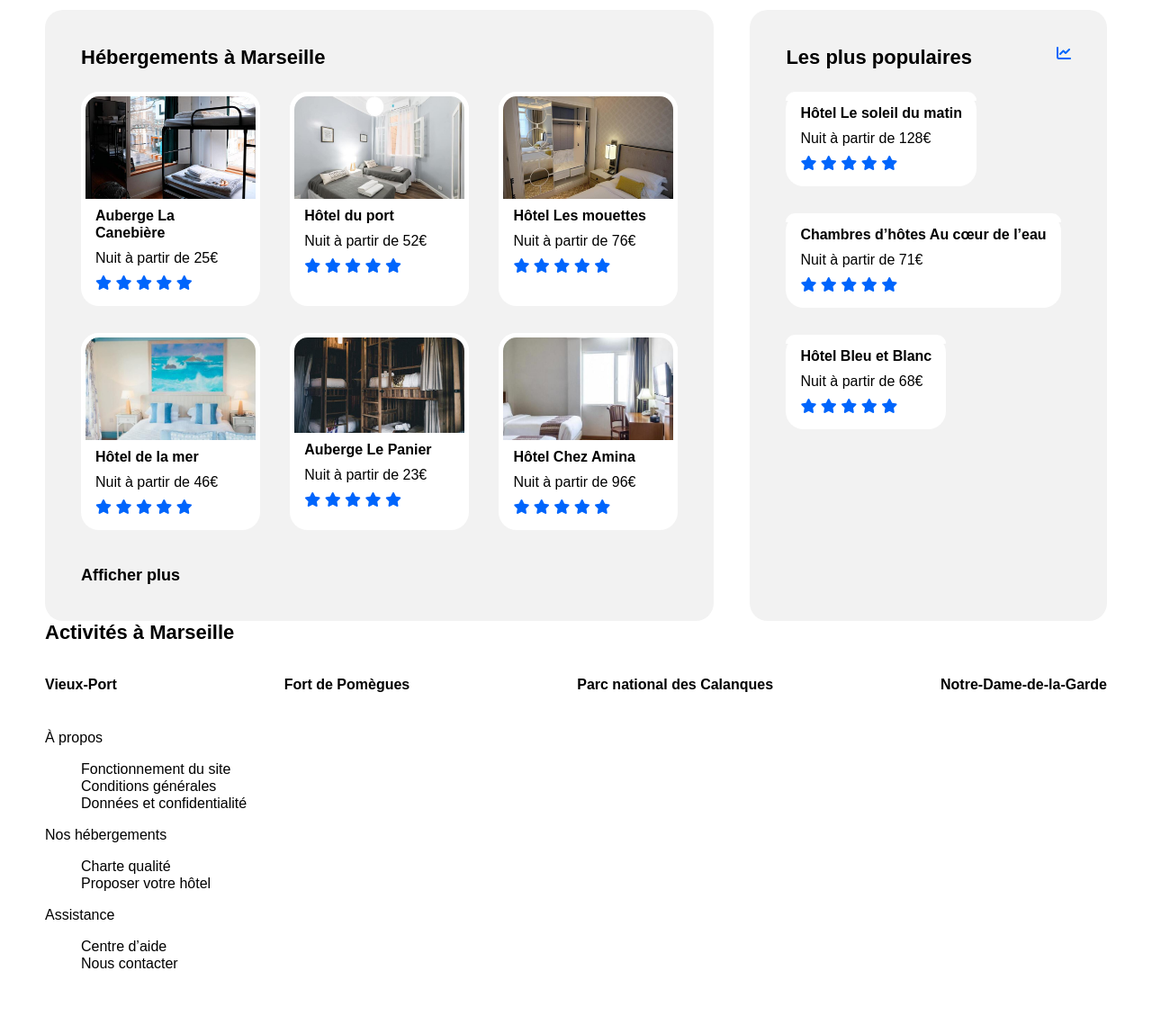
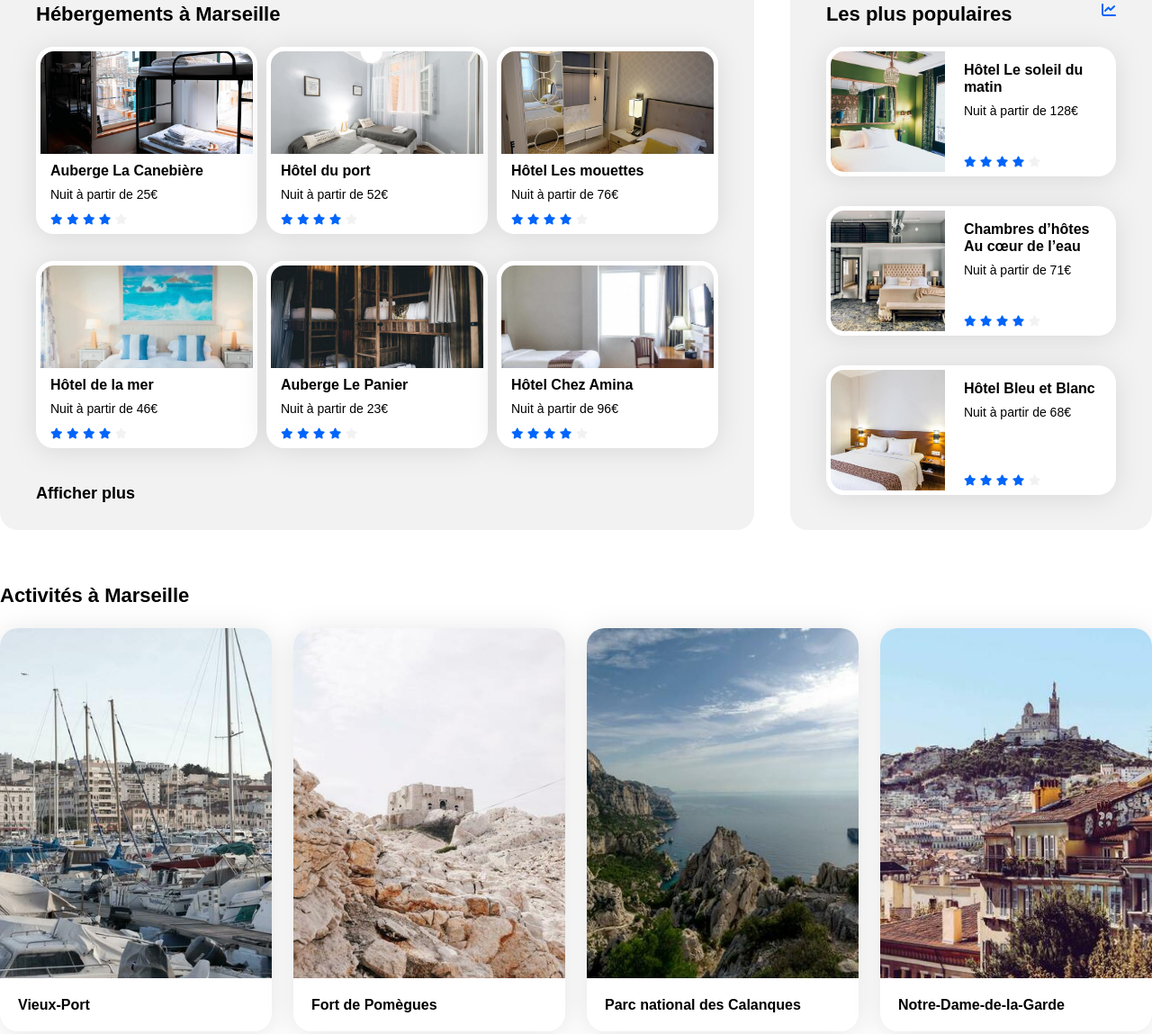
Before and after one commit to TomDvpmt/OC_DevWeb_P2_Booki, a plain HTML site: page index.html in a window 1280 px wide. Shown: the part 461-1610 px from the top of the page at 90% size. Before the commit the page ends 1557 px from the top, so only its background shows below. Drawn offline with Linux system fonts and the light colour scheme.

Commit message:
Desktop fini

```diff
--- a/index.html
+++ b/index.html
@@ -1,6 +1,9 @@
 <!DOCTYPE html>
 <html lang="fr">
     <head>
+        <meta charset="UTF-8">
+        <meta http-equiv="X-UA-Compatible" content="IE=edge">
+        <meta name="viewport" content="width=device-width, initial-scale=1.0">
         <link rel="stylesheet" href="style.css">
         <script src="https://kit.fontawesome.com/81b6c8a65c.js" crossorigin="anonymous"></script>
         <title>Booki</title>
@@ -62,13 +65,15 @@
             <section class="offers-section">
                 <div id="lodging" class="offers-section__lodging">
                     <h2>Hébergements à Marseille</h2>
-                    <div class="cards">
+                    <div class="cards cards--lodging">
                         <article class="card card--lodging">
                             <a href="#" class="card__link">
                                 <img class="card__img" src="./images/hebergements/4_small/marcus-loke-WQJvWU_HZFo-unsplash.jpg" alt="Auberge La Canebière">
                                 <div class="card__infos">
+                                    <div class="card__text">
                                         <h3>Auberge La Canebière</h3>
                                         <p>Nuit à partir de 25€</p>
+                                    </div>
                                     <p class="stars">
                                         <i class="fa-solid fa-star"></i>
                                         <i class="fa-solid fa-star"></i>
@@ -83,8 +88,10 @@
                             <a href="#" class="card__link">
                                 <img class="card__img" src="/images/hebergements/4_small/fred-kleber-gTbaxaVLvsg-unsplash.jpg" alt="Hôtel du port">
                                 <div class="card__infos">
+                                    <div class="card__text">
                                         <h3>Hôtel du port</h3>
                                         <p>Nuit à partir de 52€</p>
+                                    </div>
                                     <p class="stars">
                                         <i class="fa-solid fa-star"></i>
                                         <i class="fa-solid fa-star"></i>
@@ -99,8 +106,10 @@
                             <a href="#" class="card__link">
                                 <img class="card__img" src="/images/hebergements/4_small/reisetopia-B8WIgxA_PFU-unsplash.jpg" alt="Hôtel Les mouettes">
                                 <div class="card__infos">
+                                    <div class="card__text">
                                         <h3>Hôtel Les mouettes</h3>
                                         <p>Nuit à partir de 76€</p>
+                                    </div>
                                     <p class="stars">
                                         <i class="fa-solid fa-star"></i>
                                         <i class="fa-solid fa-star"></i>
@@ -115,8 +124,10 @@
                             <a href="#" class="card__link">
                                 <img class="card__img" src="/images/hebergements/4_small/annie-spratt-Eg1qcIitAuA-unsplash.jpg" alt="Hôtel de la mer">
                                 <div class="card__infos">
+                                    <div class="card__text">
                                         <h3>Hôtel de la mer</h3>
                                         <p>Nuit à partir de 46€</p>
+                                    </div>
                                     <p class="stars">
                                         <i class="fa-solid fa-star"></i>
                                         <i class="fa-solid fa-star"></i>
@@ -131,8 +142,10 @@
                             <a href="#" class="card__link">
                                 <img class="card__img" src="/images/hebergements/4_small/nicate-lee-kT-ZyaiwBe0-unsplash.jpg" alt="Auberge Le Panier">
                                 <div class="card__infos">
+                                    <div class="card__text">
                                         <h3>Auberge Le Panier</h3>
                                         <p>Nuit à partir de 23€</p>
+                                    </div>
                                     <p class="stars">
                                         <i class="fa-solid fa-star"></i>
                                         <i class="fa-solid fa-star"></i>
@@ -147,8 +160,10 @@
                             <a href="#" class="card__link">
                                 <img class="card__img" src="/images/hebergements/4_small/febrian-zakaria-M6S1WvfW68A-unsplash.jpg" alt="Hôtel Chez Amina">
                                 <div class="card__infos">
+                                    <div class="card__text">
                                         <h3>Hôtel Chez Amina</h3>
                                         <p>Nuit à partir de 96€</p>
+                                    </div>
                                     <p class="stars">
                                         <i class="fa-solid fa-star"></i>
                                         <i class="fa-solid fa-star"></i>
@@ -167,13 +182,15 @@
                         <h2>Les plus populaires</h2>
                         <i class="fa-solid fa-chart-line"></i>
                     </div>
-                    <div class="cards">
+                    <div class="cards cards--popular">
                         <article class="card card--popular">
                             <a href="#" class="card__link">
-                                <img class="card__img" src="" alt="">
+                                <img class="card__img" src="/images/hebergements/4_small/emile-guillemot-Bj_rcSC5XfE-unsplash.jpg" alt="Hôtel Le soleil du matin">
                                 <div class="card__infos">
+                                    <div class="card__text">
                                         <h3>Hôtel Le soleil du matin</h3>
                                         <p>Nuit à partir de 128€</p>
+                                    </div>
                                     <p class="stars">
                                         <i class="fa-solid fa-star"></i>
                                         <i class="fa-solid fa-star"></i>
@@ -186,10 +203,12 @@
                         </article>
                         <article class="card card--popular">
                             <a href="#" class="card__link">
-                                <img class="card__img" src="" alt="">
+                                <img class="card__img" src="/images/hebergements/4_small/aw-creative-VGs8z60yT2c-unsplash.jpg" alt="Chambres d’hôtes Au cœur de l’eau">
                                 <div class="card__infos">
+                                    <div class="card__text">
                                         <h3>Chambres d’hôtes Au cœur de l’eau</h3>
                                         <p>Nuit à partir de 71€</p>
+                                    </div>
                                     <p class="stars">
                                         <i class="fa-solid fa-star"></i>
                                         <i class="fa-solid fa-star"></i>
@@ -202,10 +221,12 @@
                         </article>
                         <article class="card card--popular">
                             <a href="#" class="card__link">
-                                <img class="card__img" src="" alt="">
+                                <img class="card__img" src="/images/hebergements/4_small/febrian-zakaria-sjvU0THccQA-unsplash.jpg" alt="Hôtel Bleu et Blanc">
                                 <div class="card__infos">
+                                    <div class="card__text">
                                         <h3>Hôtel Bleu et Blanc</h3>
                                         <p>Nuit à partir de 68€</p>
+                                    </div>
                                     <p class="stars">
                                         <i class="fa-solid fa-star"></i>
                                         <i class="fa-solid fa-star"></i>
@@ -221,35 +242,35 @@
             </section>
             <section id="activities" class="activities-section">
                 <h2>Activités à Marseille</h2>
-                <div class="cards">
+                <div class="cards cards--activities">
                     <article class="card card--activity">
                         <a href="#" class="card__link">
-                            <img class="card__img" src="" alt="">
+                            <img class="card__img" src="/images/activites/4_small/reno-laithienne-QUgJhdY5Fyk-unsplash.jpg" alt="Vieux-Port">
                             <h3>Vieux-Port</h3>
                         </a>
                     </article>
                     <article class="card card--activity">
                         <a href="#" class="card__link">
-                            <img class="card__img" src="" alt="">
+                            <img class="card__img" src="/images/activites/4_small/paul-hermann-QFTrLdQIRhI-unsplash.jpg" alt="Fort de Pomègues">
                             <h3>Fort de Pomègues</h3>
                         </a>
                     </article>
                     <article class="card card--activity">
                         <a href="#" class="card__link">
-                            <img class="card__img" src="" alt="">
+                            <img class="card__img" src="/images/activites/4_small/kilyan-sockalingum-NR8-cBCN3aI-unsplash.jpg" alt="Parc national des Calanques">
                             <h3>Parc national des Calanques</h3>
                         </a>
                     </article>
                     <article class="card card--activity">
                         <a href="#" class="card__link">
-                            <img class="card__img" src="" alt="">
+                            <img class="card__img" src="/images/activites/4_small/florian-wehde-xW9e8gdotxI-unsplash.jpg" alt="Notre-Dame-de-la-Garde">
                             <h3>Notre-Dame-de-la-Garde</h3>
                         </a>
                     </article>
                 </div>
             </section>
         </main>
-        <footer>
+        <footer class="site-footer">
             <div>
                 <h4>À propos</h4>
                 <ul>
--- a/style.css
+++ b/style.css
@@ -7,6 +7,7 @@
 }
 
 * {
+    box-sizing: border-box;
     font-family: Raleway, Arial, Helvetica, sans-serif;
     font-weight: 400;
     font-size: 16px;
@@ -17,10 +18,6 @@ body, h1, h2, h3, h4, p {
     margin: 0;
 }
 
-body {
-    padding: 0 50px;
-}
-
 h1, h2 {
     font-weight: 700;
     font-size: 22px;
@@ -28,7 +25,7 @@ h1, h2 {
 }
 
 h2 {
-    padding-bottom: 25px;
+    padding-bottom: 23px;
 }
 
 h3 {
@@ -48,11 +45,16 @@ i {
     color: var(--color-blue-dark);
 }
 
-/************************ Header *********************/
+.site-header,
+main,
+.site-footer {
+    max-width: 1400px;
+    margin: auto;
+}
+
+/************************ HEADER ************************/
 
 .site-header {
-    max-width: 1400px;
-    margin: auto;
     display: flex;
     justify-content: space-between;
     align-items: center;
@@ -70,7 +72,7 @@ nav ul {
 }
 
 nav li {
-    padding: 46px 21px;
+    padding: 40px 21px;
     border-top: solid 2px transparent;
 }
 
@@ -87,20 +89,19 @@ nav li:hover a {
     color: var(--color-blue-dark);
 }
 
-/************************ Main *********************/
+/************************ MAIN *********************/
 
-main {
-    max-width: 1400px;
-    margin: auto;
-}
+
+/*============== Search section =============*/
 
 .search-section {
     width: 100%;
-    padding: 40px 5px;
+    margin-bottom: 40px;
+    padding-left: 5px;
 }
 
 h1 {
-    margin: 19px 0 8px 0;
+    margin: 23px 0 8px 0;
     padding: 0;
 }
 
@@ -120,9 +121,10 @@ fieldset.search-line {
 
 .search-line label i {
     width: 100%;
+    padding: 16px 15px 15px 18px;
     background: var(--color-grey);
     border-radius: 15px 0px 0px 15px;
-    padding: 16px;
+    font-size: 18px;
 }
 
 .search-line input {
@@ -213,10 +215,14 @@ fieldset.search-line {
     font-size: 10px;
 }
 
+
+/*========== Results section ============*/
+
 .offers-section {
     display: flex;
+    justify-content: space-between;
     column-gap: 40px;
-    justify-content: space-between;
+    margin-bottom: 60px;
 }
 
 .offers-section__lodging,
@@ -224,6 +230,7 @@ fieldset.search-line {
     background: var(--color-grey);
     border-radius: 20px;
     padding: 40px;
+    height: 626px;
 }
 
 .offers-section__lodging {
@@ -235,7 +242,6 @@ fieldset.search-line {
 }
 
 .cards {
-    margin-bottom: 40px;
     display:flex;
     flex-wrap: wrap;
     justify-content: space-between;
@@ -244,21 +250,19 @@ fieldset.search-line {
 
 .card {
     border-radius: 20px;
-    background-color: #fff;
-}
-
-.card--lodging {
-    width: 30%;
+    background: #fff;
+    filter: drop-shadow(0px 3px 15px rgba(0, 0, 0, 0.1));
 }
 
 .card__link {
     display: flex;
     flex-direction: column;
+    align-items: space-between;
 }
 
 .card__img {
     width: 100%;
-    max-height: 124px;
+    height: 124px;
     box-sizing: border-box;
     border: 5px solid #fff;
     border-radius: 20px 20px 0 0;
@@ -266,12 +270,61 @@ fieldset.search-line {
 }
 
 .card__infos {
-    padding: 4px 16px 16px 16px;
+    padding: 4px 16px 8px 16px;
     display: flex;
     flex-direction: column;
     justify-content: space-between;
     row-gap: 9px;
 }
+
+.card__infos h3 {
+    padding-bottom: 9px;
+}
+
+.card__text p {
+    font-size: 14px;
+    line-height: 16px;
+}
+
+.stars i {
+    font-size: 12px;
+}
+
+.stars i:last-of-type {
+    color: var(--color-grey);
+}
+
+.cards--lodging {
+    margin-bottom: 40px;
+}
+
+.card--lodging {
+    width: 246px;
+}
+
+.cards--popular {
+    row-gap: 33px;
+}
+
+.card--popular {
+    width: 100%;
+}
+
+.card--popular .card__link {
+    display: flex;
+    flex-direction: row;
+}
+
+.card--popular .card__img {
+    width: 137px;
+    height: 144px;
+    border-radius: 20px 0 0 20px;
+}
+
+.card--popular .card__infos {
+    padding-top: 16px;
+}
+
 
 .afficher-plus {
     font-weight: 700;
@@ -285,9 +338,56 @@ fieldset.search-line {
 }
 
 
+/*=========== Activities section ==============*/
+
+.activities-section {
+    margin-bottom: 60px;
+}
+
+.card--activity {
+    width: 302px;
+    border: none;
+}
+
+.card--activity .card__link {
+    height: 100%;
+    justify-content: flex-start;
+}
+
+.card--activity .card__img {
+    height: 389px;
+    border: none;
+    object-fit: cover;
+}
+
+.card--activity h3 {
+    padding: 20px;
+}
+
 
 /************************ Footer *********************/
 
+.site-footer {
+    padding: 45px 70px;
+    background: var(--color-grey);
+    display: flex;
+    column-gap: 230px;
+}
 
+.site-footer h4 {
+    padding-bottom: 20px;
+    font-weight: 700;
+    font-size: 18px;
+    line-height: 21px;
+}
+
+.site-footer ul {
+    margin: 0;
+    padding: 0;
+}
+
+.site-footer li {
+    padding-bottom: 12px;
+}
 
 /********************* Media Queries *******************/
```
Lines whose indentation alone changed are shown as unchanged.
